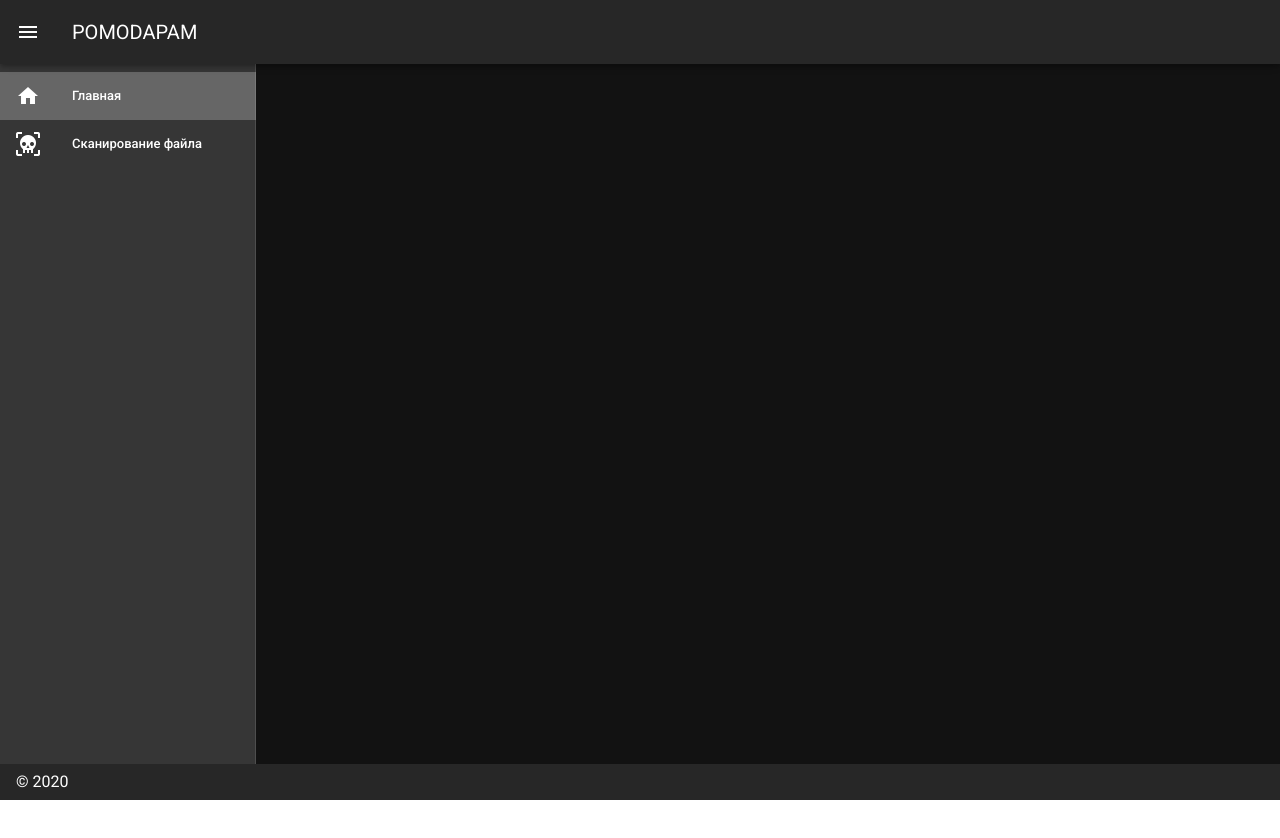
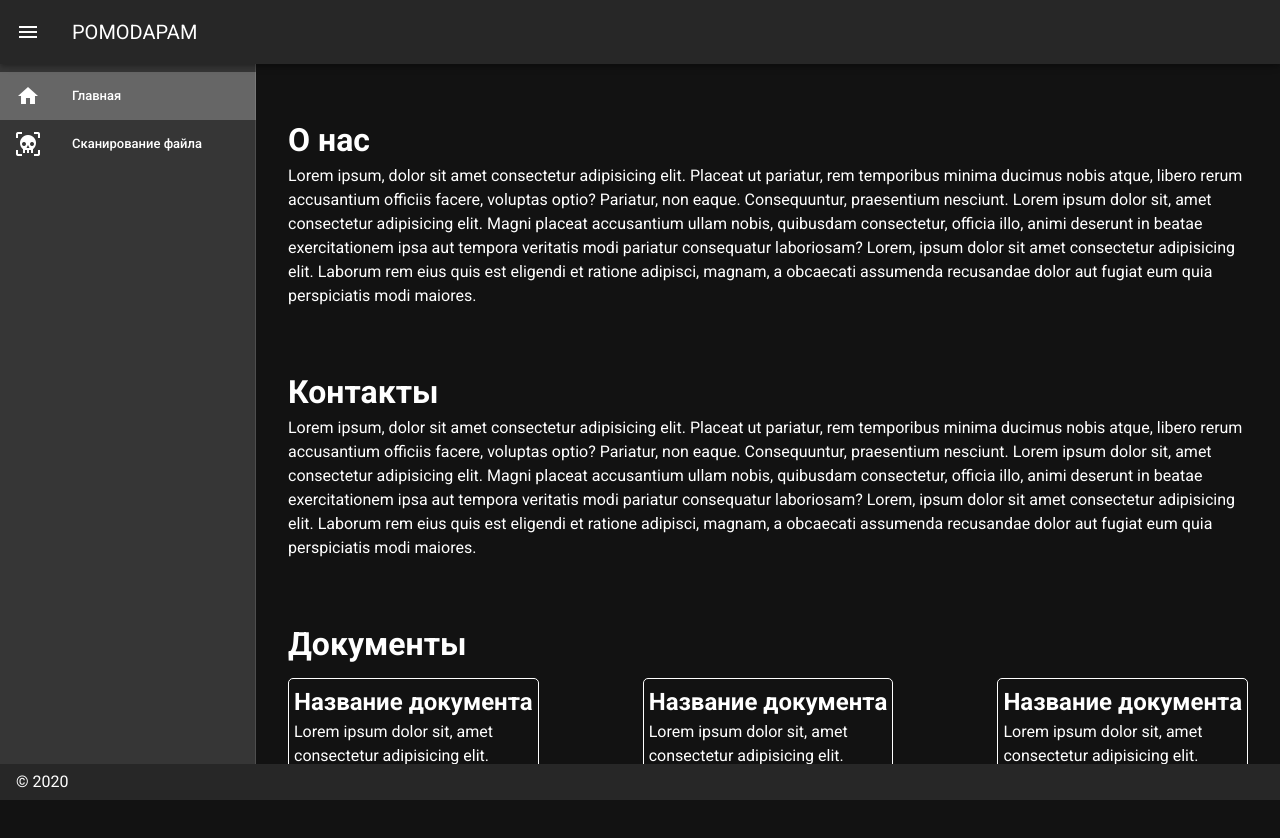
Before and after one commit to Evgaizen/MDP, a Vue app in the folder client/: page / in a window 1280 px wide. Shown: the top 838 px of the page. Before the commit the page ends 800 px from the top, so only its background shows below. Built offline with nearby package versions, Linux system fonts and the light colour scheme.

Commit message:
add main page

```diff
--- a/client/src/pages/home.vue
+++ b/client/src/pages/home.vue
@@ -1,5 +1,76 @@
 <template>
-  <div class="home"></div>
+  <div class="home">
+    <div class="home__card">
+      <h2 class="home__card-title">О нас</h2>
+      <div class="home__card-body">
+        Lorem ipsum, dolor sit amet consectetur adipisicing elit. Placeat ut
+        pariatur, rem temporibus minima ducimus nobis atque, libero rerum
+        accusantium officiis facere, voluptas optio? Pariatur, non eaque.
+        Consequuntur, praesentium nesciunt. Lorem ipsum dolor sit, amet
+        consectetur adipisicing elit. Magni placeat accusantium ullam nobis,
+        quibusdam consectetur, officia illo, animi deserunt in beatae
+        exercitationem ipsa aut tempora veritatis modi pariatur consequatur
+        laboriosam? Lorem, ipsum dolor sit amet consectetur adipisicing elit.
+        Laborum rem eius quis est eligendi et ratione adipisci, magnam, a
+        obcaecati assumenda recusandae dolor aut fugiat eum quia perspiciatis
+        modi maiores.
+      </div>
+    </div>
+    <div class="home__card">
+      <h2 class="home__card-title">Контакты</h2>
+      <div class="home__card-body">
+        Lorem ipsum, dolor sit amet consectetur adipisicing elit. Placeat ut
+        pariatur, rem temporibus minima ducimus nobis atque, libero rerum
+        accusantium officiis facere, voluptas optio? Pariatur, non eaque.
+        Consequuntur, praesentium nesciunt. Lorem ipsum dolor sit, amet
+        consectetur adipisicing elit. Magni placeat accusantium ullam nobis,
+        quibusdam consectetur, officia illo, animi deserunt in beatae
+        exercitationem ipsa aut tempora veritatis modi pariatur consequatur
+        laboriosam? Lorem, ipsum dolor sit amet consectetur adipisicing elit.
+        Laborum rem eius quis est eligendi et ratione adipisci, magnam, a
+        obcaecati assumenda recusandae dolor aut fugiat eum quia perspiciatis
+        modi maiores.
+      </div>
+    </div>
+    <div class="home__card">
+      <h2 class="home__card-title">Документы</h2>
+      <div class="home__card-body">
+        <div class="home__document">
+          <div class="home__document-title">Название документа</div>
+          <div class="home__document-description-wrapper">
+            <div class="home__document-description">
+              Lorem ipsum dolor sit, amet consectetur adipisicing elit.
+            </div>
+          </div>
+          <div class="home__document-link">
+            <a href="">скачать</a>
+          </div>
+        </div>
+        <div class="home__document">
+          <div class="home__document-title">Название документа</div>
+          <div class="home__document-description-wrapper">
+            <div class="home__document-description">
+              Lorem ipsum dolor sit, amet consectetur adipisicing elit.
+            </div>
+          </div>
+          <div class="home__document-link">
+            <a href="">скачать</a>
+          </div>
+        </div>
+        <div class="home__document">
+          <div class="home__document-title">Название документа</div>
+          <div class="home__document-description-wrapper">
+            <div class="home__document-description">
+              Lorem ipsum dolor sit, amet consectetur adipisicing elit.
+            </div>
+          </div>
+          <div class="home__document-link">
+            <a href="">скачать</a>
+          </div>
+        </div>
+      </div>
+    </div>
+  </div>
 </template>
 <script>
 export default {};
@@ -7,9 +78,63 @@ export default {};
 
 <style lang="scss" scoped>
 .home {
-  display: flex;
-  flex-direction: column;
-  align-items: center;
-  justify-content: center;
+  &__card {
+    margin-top: 20px;
+    display: flex;
+    flex-direction: column;
+    padding: 20px;
+    border-radius: 10px;
+    &-title {
+      font-size: 32px;
+      font-weight: bold;
+    }
+    &-body {
+      display: flex;
+      flex-direction: row;
+      justify-content: space-between;
+    }
+  }
+  &__document {
+    margin-top: 10px;
+    padding: 5px;
+    display: flex;
+    flex-direction: column;
+    border: 1px solid;
+    border-radius: 5px;
+    &-title {
+      font-size: 24px;
+      font-weight: bold;
+      display: flex;
+      justify-content: center;
+    }
+    &-description {
+      max-width: 200px;
+      &-wrapper {
+      }
+    }
+    &-link {
+      display: flex;
+      justify-content: center;
+    }
+  }
+}
+
+@media (max-width: 830px) {
+  .home {
+    &__card {
+      &-body {
+        flex-direction: column;
+      }
+    }
+    &__document {
+      justify-content: center;
+      &-description {
+        &-wrapper {
+          display: flex;
+          justify-content: center;
+        }
+      }
+    }
+  }
 }
 </style>
```
Also changed, not shown: 1 other file (tests, documents, lock files or other folders).
